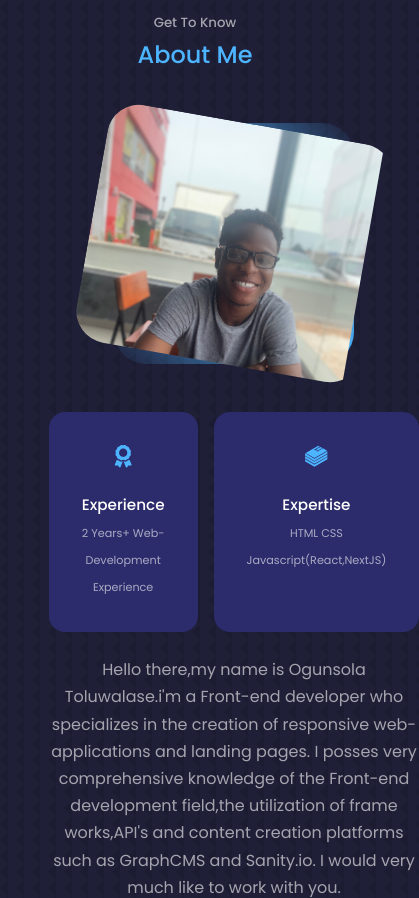
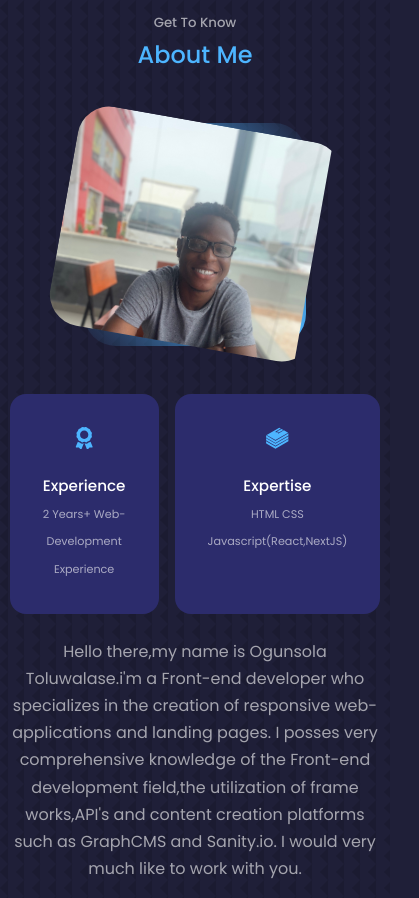
Before and after one commit to Captain-awesome619/portfolio, a React (Create React App) app: page / in a window 390 px wide. Shown: the part 960-1858 px from the top of the page, 419 px wide, since content can reach past the window. Built offline with nearby package versions, Linux system fonts and the light colour scheme.

Commit message:
initial commit

```diff
--- a/src/components/about/about.css
+++ b/src/components/about/about.css
@@ -85,13 +85,19 @@
 
   /* ================ MEDIA QUERIES (SMALL DEVICES) ================= */
   @media screen and (max-width: 600px) {
+    .about__container {
+      align-items: center;
+      justify-content: center;
+    }
+
     .about__me {
-      width: 65%;
+      width: 60%;
       margin: 0 auto 3rem;
     }
 
+
     .about__cards {
-      grid-template-columns: 1fr 1fr;
+      grid-template-columns: 1.2fr 1.2fr;
       gap: 1rem;
     }
 
```
